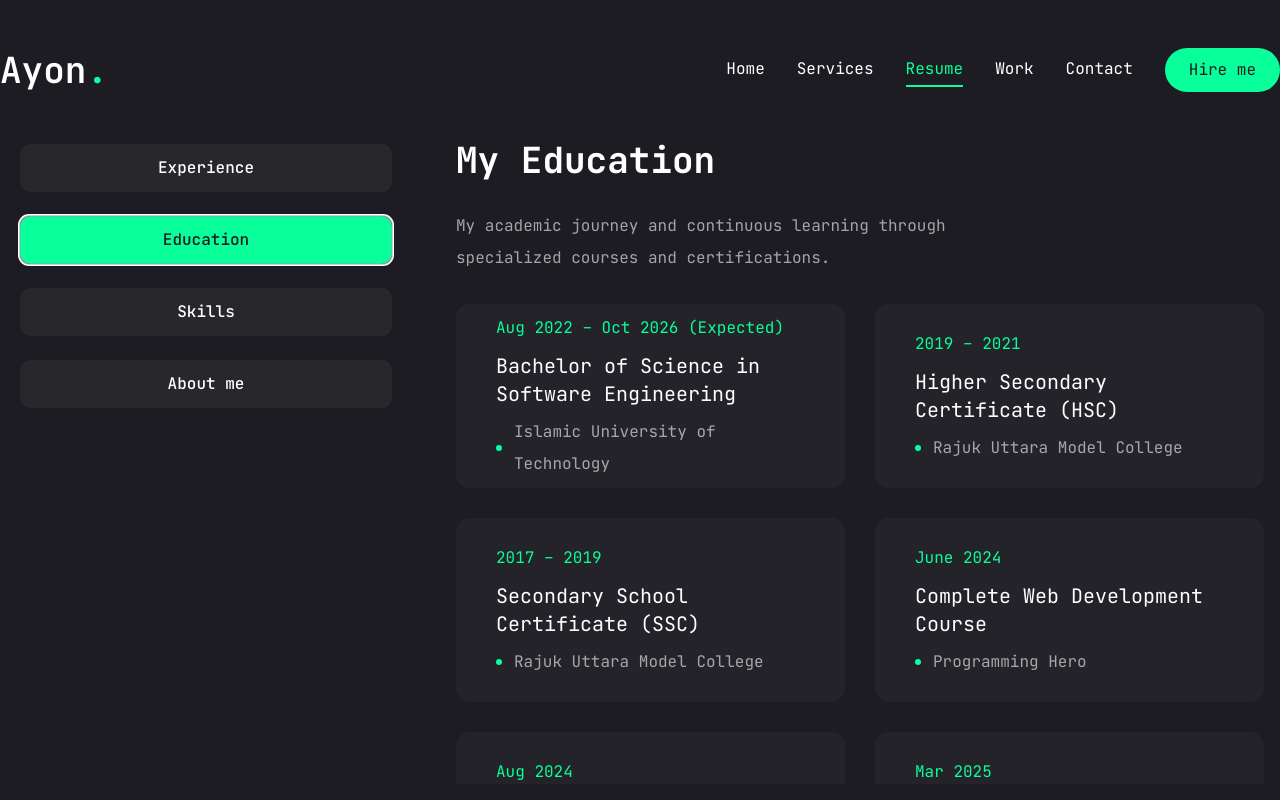
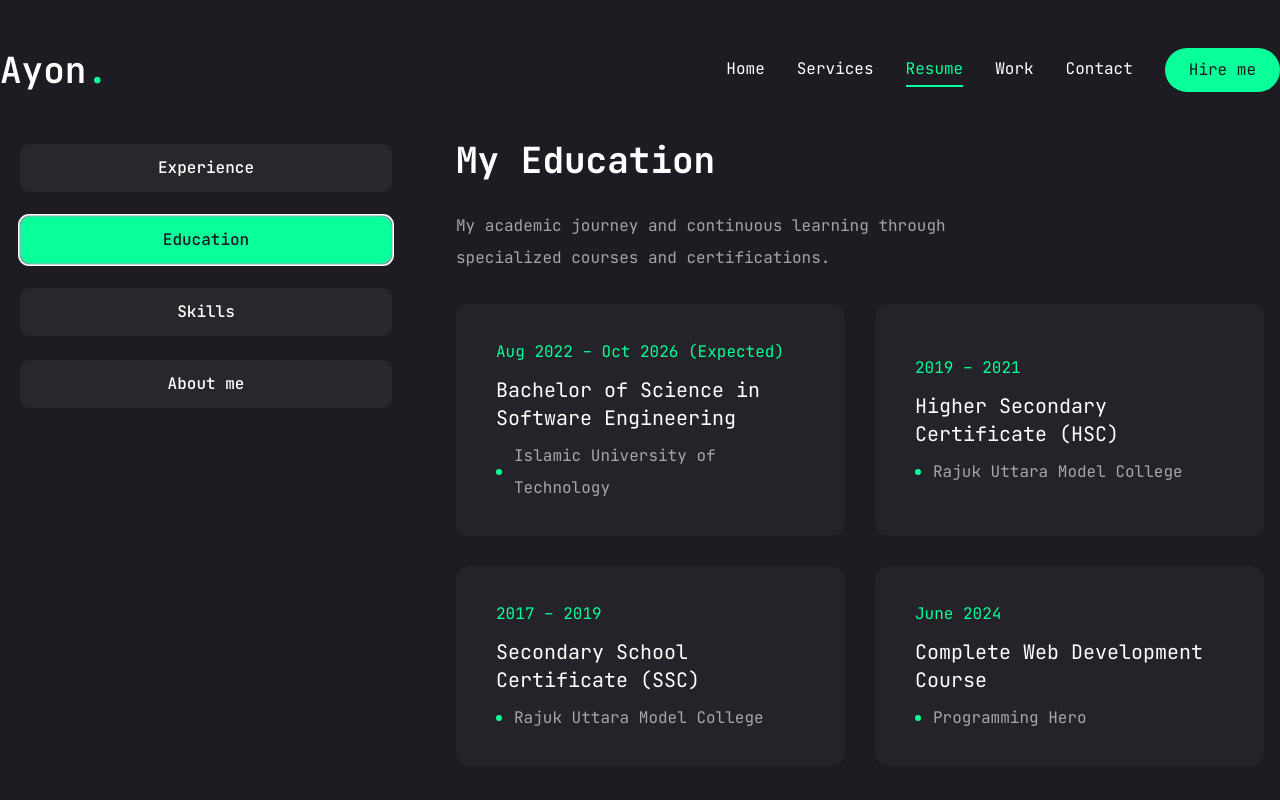
Before and after one commit to Ayonspoiler/My_Portfolio, a Next.js app in the folder frontend/: page /resume in a window 1280 px wide. Both pictures are taken after a click on the tab "Education". Built offline with nearby package versions, Linux system fonts and the light colour scheme.

Commit message:
Resume Page Changes

```diff
--- a/frontend/app/resume/page.jsx
+++ b/frontend/app/resume/page.jsx
@@ -188,7 +188,7 @@ const Resume = () => {
                     return (
                       <li
                         key={index}
-                        className="bg-[#232329] h-[184px] py-8 px-10 rounded-xl flex flex-col justify-center lg:items-start gap-2 w-full max-w-[500px] mx-auto lg:mx-0"
+                        className="bg-[#232329]  min-h-[184px] py-8 px-10 rounded-xl flex flex-col justify-center lg:items-start gap-2 w-full max-w-[500px] mx-auto lg:mx-0"
                       >
                         <span className="text-accent text-center lg:text-left">
                           {item.duration}
@@ -220,7 +220,7 @@ const Resume = () => {
                     return (
                       <li
                         key={index}
-                        className="bg-[#232329] h-[184px] py-8 px-10 rounded-xl flex flex-col justify-center lg:items-start gap-2 w-full max-w-[500px] mx-auto lg:mx-0"
+                        className="bg-[#232329]  min-h-[184px] py-8 px-10 rounded-xl flex flex-col justify-center lg:items-start gap-2 w-full max-w-[500px] mx-auto lg:mx-0"
                       >
                         <span className="text-accent text-center lg:text-left">
                           {item.duration}
```
